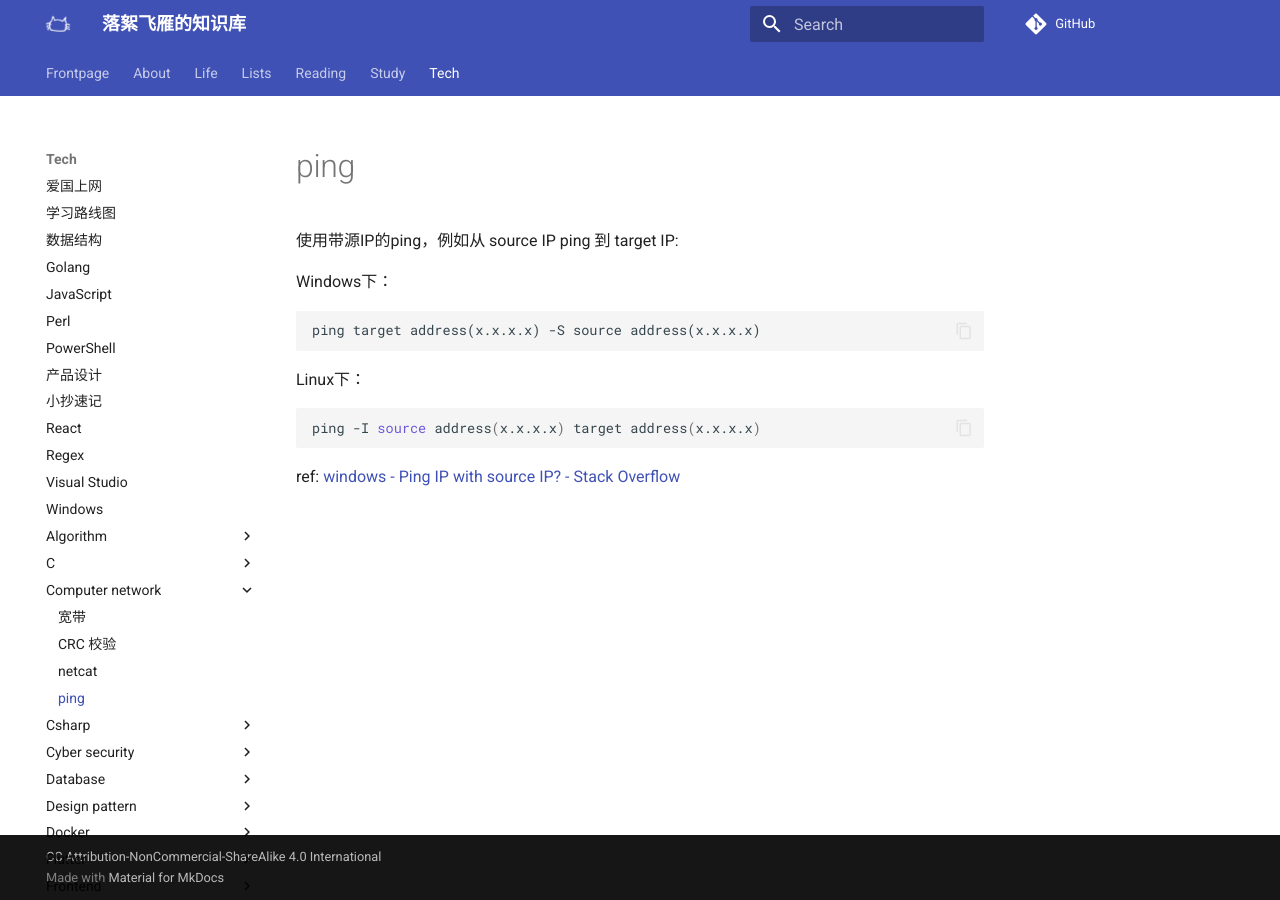
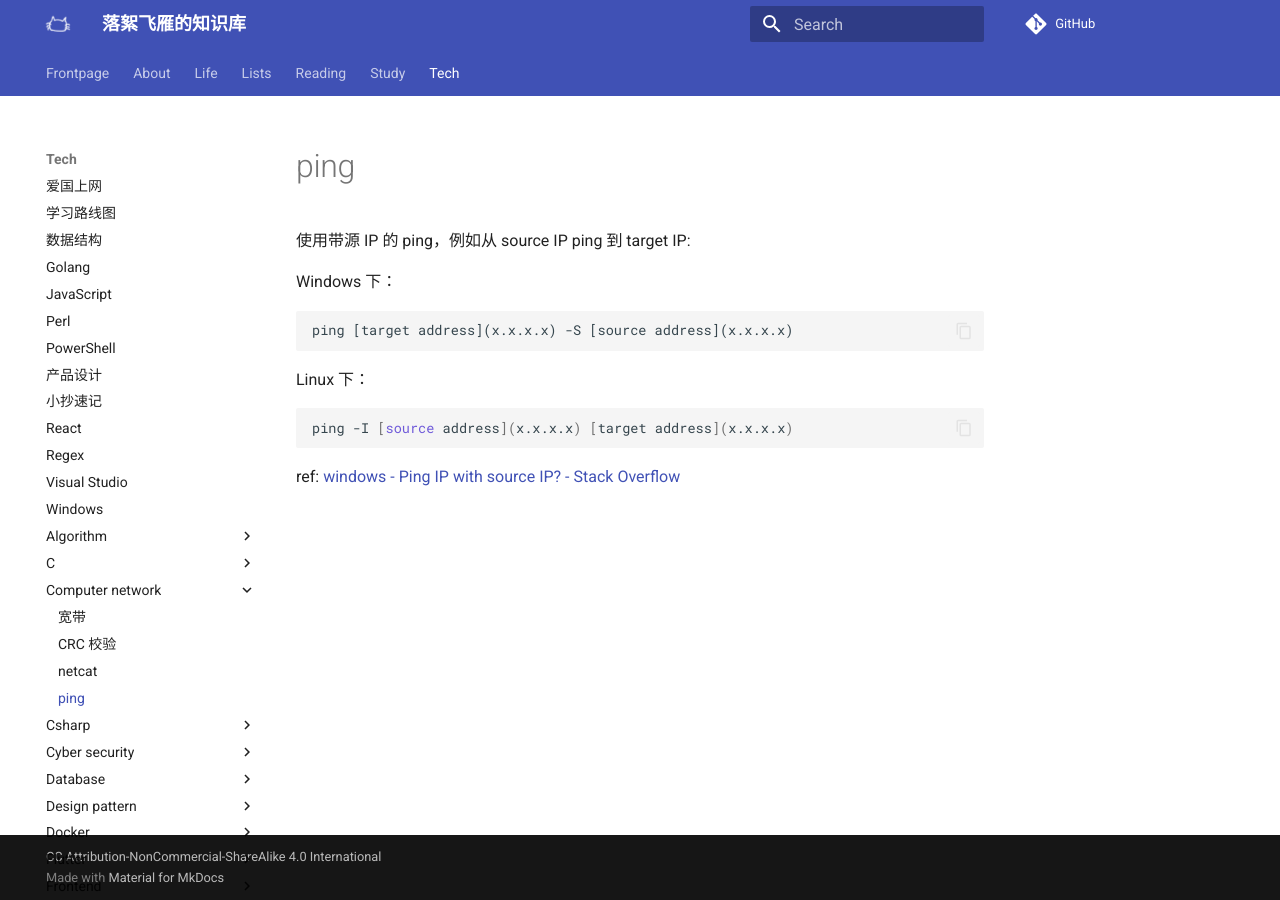
Before and after one commit to luoxufeiyan/wiki.luoxufeiyan.com, an MkDocs documentation site: the page built from docs/tech/computer_network/ping.md, in a window 1280 px wide. Built offline with MkDocs 1.6.1 and Material for MkDocs 9.7.7, drawn with Linux system fonts in a browser that asks for light colours; comment, search, counter and statistics services are not loaded.

````diff
--- a/docs/tech/computer_network/ping.md
+++ b/docs/tech/computer_network/ping.md
@@ -1,17 +1,17 @@
 # ping
 
-使用带源IP的ping，例如从 source IP ping 到 target IP:
+使用带源 IP 的 ping，例如从 source IP ping 到 target IP:
 
-Windows下：
+Windows 下：
 
 ```cmd
-ping target address(x.x.x.x) -S source address(x.x.x.x)
+ping [target address](x.x.x.x) -S [source address](x.x.x.x)
 ```
 
-Linux下：
+Linux 下：
 
 ```bash
-ping -I source address(x.x.x.x) target address(x.x.x.x)
+ping -I [source address](x.x.x.x) [target address](x.x.x.x)
 ```
 
 ref: [windows - Ping IP with source IP? - Stack Overflow](https://stackoverflow.com/a/51000444)
````
